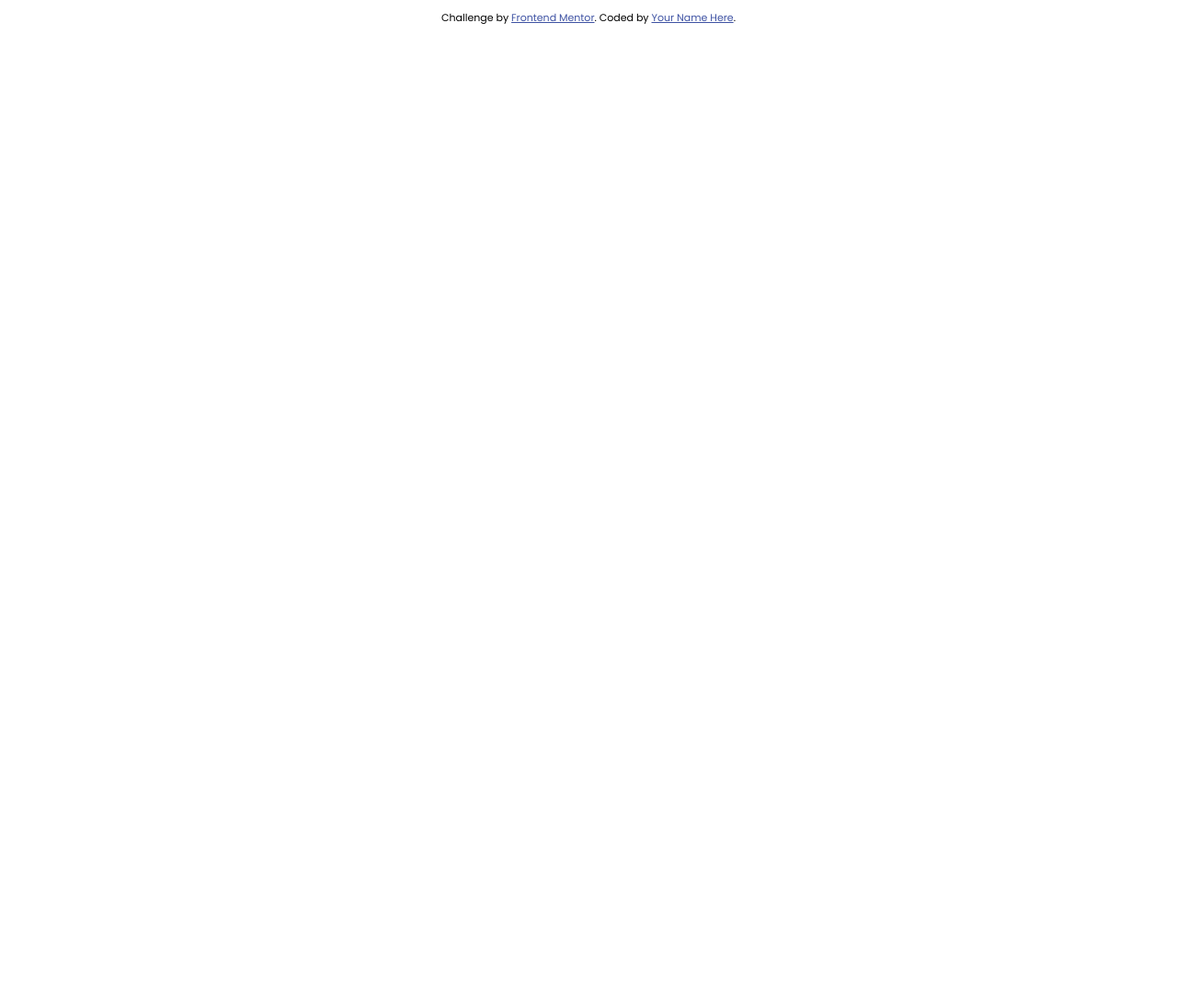
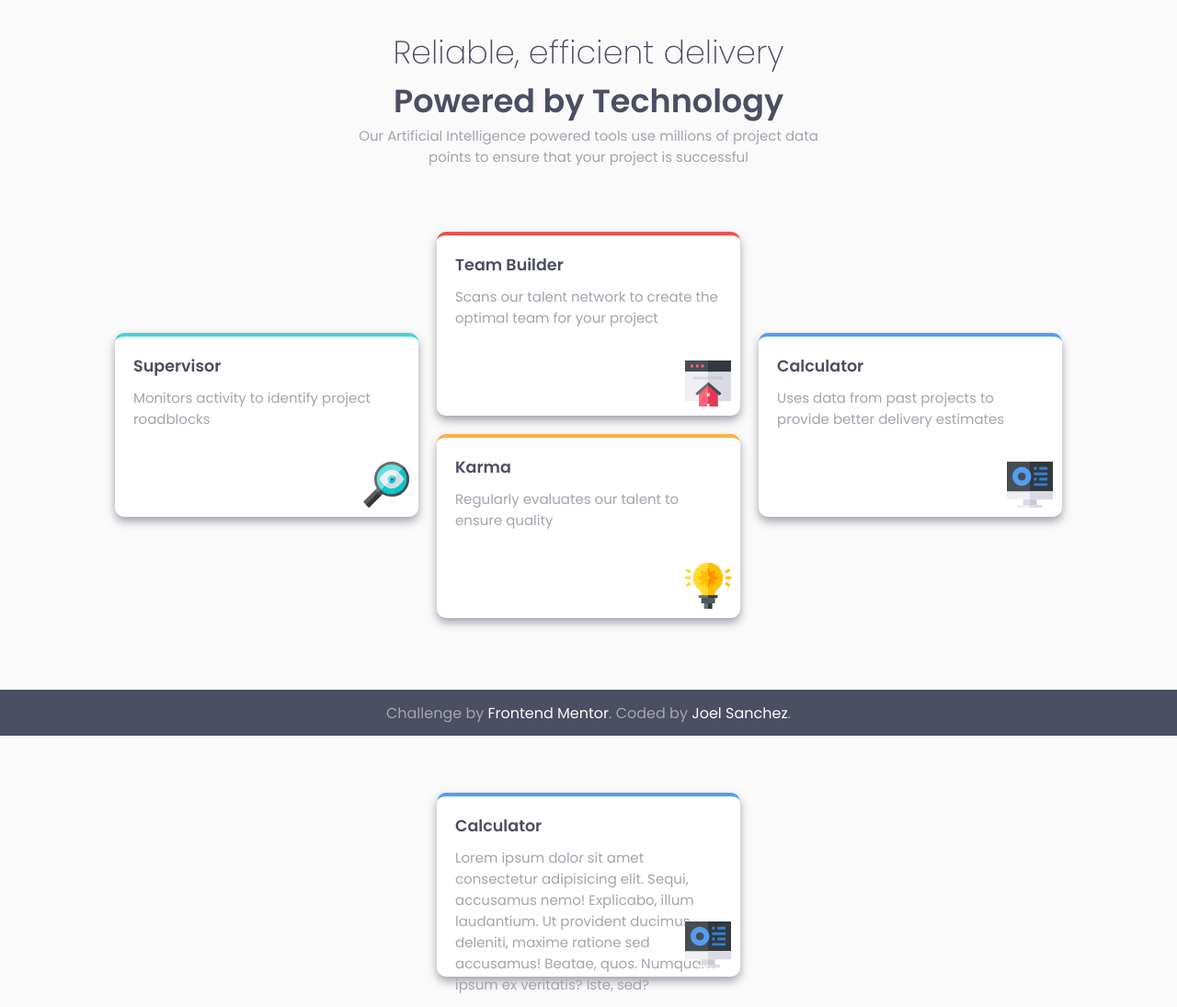
Before and after one commit to Joel-Development/FrontEndMentor---Challenge-6, a plain HTML site: page public/index.html in a window 1280 px wide. Shown: the whole page at 92% size. Before the commit the page ends 800 px from the top, so only its background shows below. Drawn offline with Linux system fonts and the light colour scheme.

Commit message:
desktop and mobile design completed

```diff
--- a/public/css/style.css
+++ b/public/css/style.css
@@ -1,19 +1,200 @@
 @import url("https://fonts.googleapis.com/css2?family=Poppins:wght@200;400;600&display=swap");
 
+*
+{
+  box-sizing: border-box;
+}
 :root {
-  box-sizing: border-box;
+  --color-title: #4c4e61;
+  --card-shadow: #4c4e6180;
+  --color-p: #a3a5ae;
+  --bg-card: #fff;
+  --light-grayish: #fafafa;
+  --card-border: #45d3d3;
 }
 
 body {
   margin: 0;
+  min-height: 100vh;
+  padding-top: 30px;
+  padding-bottom: 50px;
+
+  background-color: #fafafa;
+
   font-family: "Poppins", sans-serif;
   font-size: 15px;
 }
 
-.attribution {
-  font-size: 11px;
+h1,
+h2,
+h3,
+p
+{
+  margin: 0;
+}
+
+.title
+{
+  color: var(--color-title);
+}
+
+.title-1,
+.title-2
+{
+  font-size: 35px;
+}
+.title-1,
+.title-2,
+.main-paragraph
+{
+  min-width: min-content;
+  width: 500px;
+  max-width: 100%;
+  margin-right: auto;
+  margin-left: auto;
+
   text-align: center;
 }
+
+.paragraph
+{
+  color: var(--color-p);
+  font-weight: 400;
+}
+
+.light
+{
+  font-weight: 200;
+}
+.bold
+{
+  font-weight: 600;
+}
+
+.card-container
+{
+  display: flex;
+  flex-direction: column;
+  flex-wrap: wrap;
+
+  margin: 30px auto;
+  width: 90%;
+}
+
+.column
+{
+  display: flex;
+  flex-direction: row;
+  flex-wrap: wrap;
+  justify-content: center;
+  align-content: center;
+
+  gap: 20px;
+
+  width: 100%;
+  height: 100%;
+
+  padding: 10px;
+}
+
+.card
+{
+  position: relative;
+
+  padding: 20px;
+  height: 200px;
+  max-width: 100%;
+  width: 350px;
+
+  box-shadow: 0 5px 10px var(--card-shadow);
+  background-color: var(--bg-card);
+  border-top: solid var(--card-border) 4px;
+  border-radius: 10px;
+}
+
+.card--red
+{
+  --card-border: #ea5353;
+}
+.card--yellow
+{
+  --card-border: #fcaf4a;
+}
+.card--blue
+{
+  --card-border: #549ef2;
+}
+
+.card__title
+{
+  line-height: 25px;
+  font-weight: 600;
+}
+
+.card__text
+{
+  padding: 10px 0;
+}
+
+.card__icon
+{
+  position: absolute;
+  bottom: 10px;
+  right: 10px;
+
+  width: 50px;
+  transition: filter .2s ease-in;
+}
+
+.footer
+{
+  position: fixed;
+  bottom: 0;
+
+  display: flex;
+  justify-content: center;
+  align-items: center;
+
+  width: 100%;
+  height: 50px;
+
+  background-color: var(--color-title);
+  color: var(--color-p);
+
+  font-size: 16px;
+}
+
 .attribution a {
-  color: hsl(228, 45%, 44%);
+  color: var(--light-grayish);
+  text-decoration: none;
 }
+
+@media screen and (min-width: 860px) {
+  .card-container
+  {
+    flex-direction: row;
+  }
+}
+@media screen and (min-width: 1200px) {
+  .card-container
+  {
+    justify-content: center;
+    height: 500px;
+  }
+
+  .column
+  {
+    width: 350px;
+  }
+
+  .card__icon:hover
+  {
+    filter: drop-shadow(0 0 10px var(--card-border));
+  }
+  .attribution a:hover,
+  .attribution a:active
+  {
+    text-shadow: 0 0 5px rgba(255, 255, 255, 0.5);
+    text-decoration: underline;
+  }
+}
--- a/public/index.html
+++ b/public/index.html
@@ -4,17 +4,85 @@
   <meta charset="UTF-8">
   <meta http-equiv="X-UA-Compatible" content="IE=edge">
   <meta name="viewport" content="width=device-width, initial-scale=1.0">
-  <title>FrontendMentor - Challenge 6</title>
+  <title>FrontendMentor - Challenge 6 | Four card feature section</title>
   <link rel="stylesheet" href="css/style.css">
+  <link rel="icon" type="image/png" sizes="32x32" href="./assets/icons/favicon-32x32.png">
 </head>
 <body>
   <main class="main">
+    <h1 class="title title-1 light">
+      Reliable, efficient delivery
+    </h1>
+    <h2 class="title title-2 bold">
+      Powered by Technology
+    </h2>
+    <p class="paragraph main-paragraph">
+      Our Artificial Intelligence powered tools use millions of project data points to ensure that your project is successful
+    </p>
+    <section class="card-container">
+      <div class="column">
+        <div class="card card--cyan">
+          <h3 class="card__title title">
+            Supervisor
+          </h3>
+          <p class="paragraph card__text">
+            Monitors activity to identify project roadblocks
+          </p>
+          <img src="assets/icons/icon-supervisor.svg" alt="magnifying glass icon" class="card__icon">
+        </div>
+      </div>
 
+      <div class="column">
+        <div class="card card--red">
+          <h3 class="card__title title">
+            Team Builder
+          </h3>
+          <p class="paragraph card__text">
+            Scans our talent network to create the optimal team for your project
+          </p>
+          <img src="assets/icons/icon-team-builder.svg" alt="webpage icon" class="card__icon">
+        </div>
+        <div class="card card--yellow">
+          <h3 class="card__title title">
+            Karma
+          </h3>
+          <p class="paragraph card__text">
+            Regularly evaluates our talent to ensure quality
+          </p>
+          <img src="assets/icons/icon-karma.svg" alt="lightbulb icon" class="card__icon">
+        </div>
+      </div>
+
+      <div class="column">
+        <div class="card card--blue">
+          <h3 class="card__title title">
+            Calculator
+          </h3>
+          <p class="paragraph card__text">
+            Uses data from past projects to provide better delivery estimates
+          </p>
+          <img src="assets/icons/icon-calculator.svg" alt="monitor icon" class="card__icon">
+        </div>
+      </div>
+
+      <div class="column">
+        <div class="card card--blue">
+          <h3 class="card__title title">
+            Calculator
+          </h3>
+          <p class="paragraph card__text">
+            Lorem ipsum dolor sit amet consectetur adipisicing elit. Sequi, accusamus nemo! Explicabo, illum laudantium. Ut provident ducimus deleniti, maxime ratione sed accusamus! Beatae, quos. Numquam ipsum ex veritatis? Iste, sed?
+          </p>
+          <img src="assets/icons/icon-calculator.svg" alt="monitor icon" class="card__icon">
+        </div>
+      </div>
+
+    </section>
   </main>
-  <footer>
+  <footer class="footer">
     <p class="attribution">
       Challenge by <a href="https://www.frontendmentor.io?ref=challenge" target="_blank">Frontend Mentor</a>.
-      Coded by <a href="#">Your Name Here</a>.
+      Coded by <a href="https://github.com/Joel-Development" target="_blank">Joel Sanchez</a>.
     </p>
   </footer>
 </body>
```
